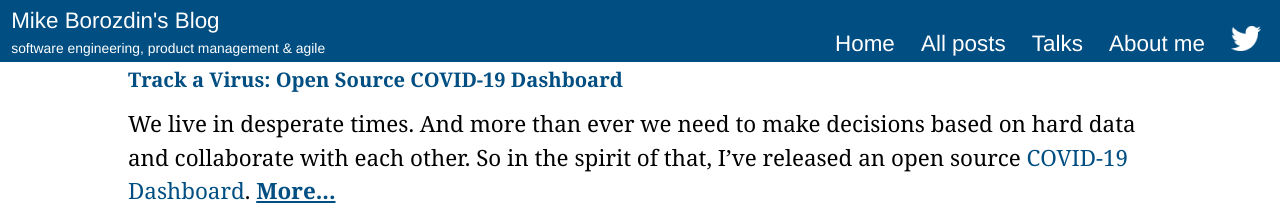
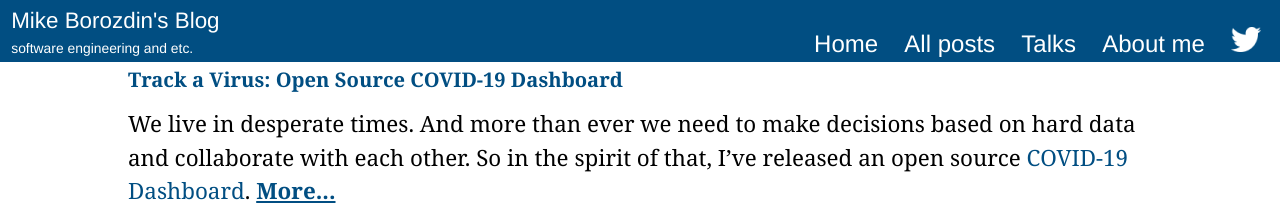
Before and after one commit to mikeborozdin/mikeborozdin.github.io, a Jekyll site: the page built from index.html, in a window 1280 px wide. Shown: the top 214 px of the page. Built offline with Jekyll 4.4.1, drawn with Linux system fonts in a browser that asks for light colours; the list of posts is cut into pages by our own code.

Commit message:
simplified tag line and larget font for mobile menu

```diff
--- a/_includes/header.html
+++ b/_includes/header.html
@@ -1,7 +1,7 @@
 <div id="header">
   <div id="banner">
     <div id="logo"><a href="/">Mike Borozdin's Blog</a></div>
-    <div id="description"><a href="/">software engineering, product management & agile</a></div>
+    <div id="description"><a href="/">software engineering and etc.</a></div>
   </div>
 
   <a href="javascript:toggleMenu();" class="menuButton">&#9776;</a>
@@ -12,7 +12,7 @@
     <li><a href="/talks/" class="menuItem">Talks</a></li>
     <li><a href="/about/" class="menuItem">About me</a></li>
     <li>
-      <a href="http://www.twitter.com/mikeborozdin">
+      <a href="http://www.twitter.com/mikeborozdin" class="menuItem">
         <span id="twitterText">Twitter</span>
         <span id="twitterImage"><img src="/images/twitter.png" /></span>
       </a>
--- a/css/main.css
+++ b/css/main.css
@@ -25,16 +25,16 @@ body {
 }
 
 #logo {
-    font-size: 1em
+    font-size: 1em;
 }
 
 #description {
-    font-size: 0.62em
+    font-size: 0.62em;
 }
 
 h1 {
     color: #014E82;
-    font-size: 0.9em
+    font-size: 0.9em;
 }
 
 h2 {
@@ -80,17 +80,18 @@ a:hover {
 #menu {
     list-style: none;
     margin-left: 0px;
-    padding-left: 0px
+    padding-left: 0px;
 }
 
 .menuItem {
     display: inline-block;
-    width: 100%
+    width: 100%;
+    font-size: 1.5rem;
 }
 
 #menu li {
     border-top: 1px solid #fff;
-    width: 100%
+    width: 100%;
 }
 
 
```
